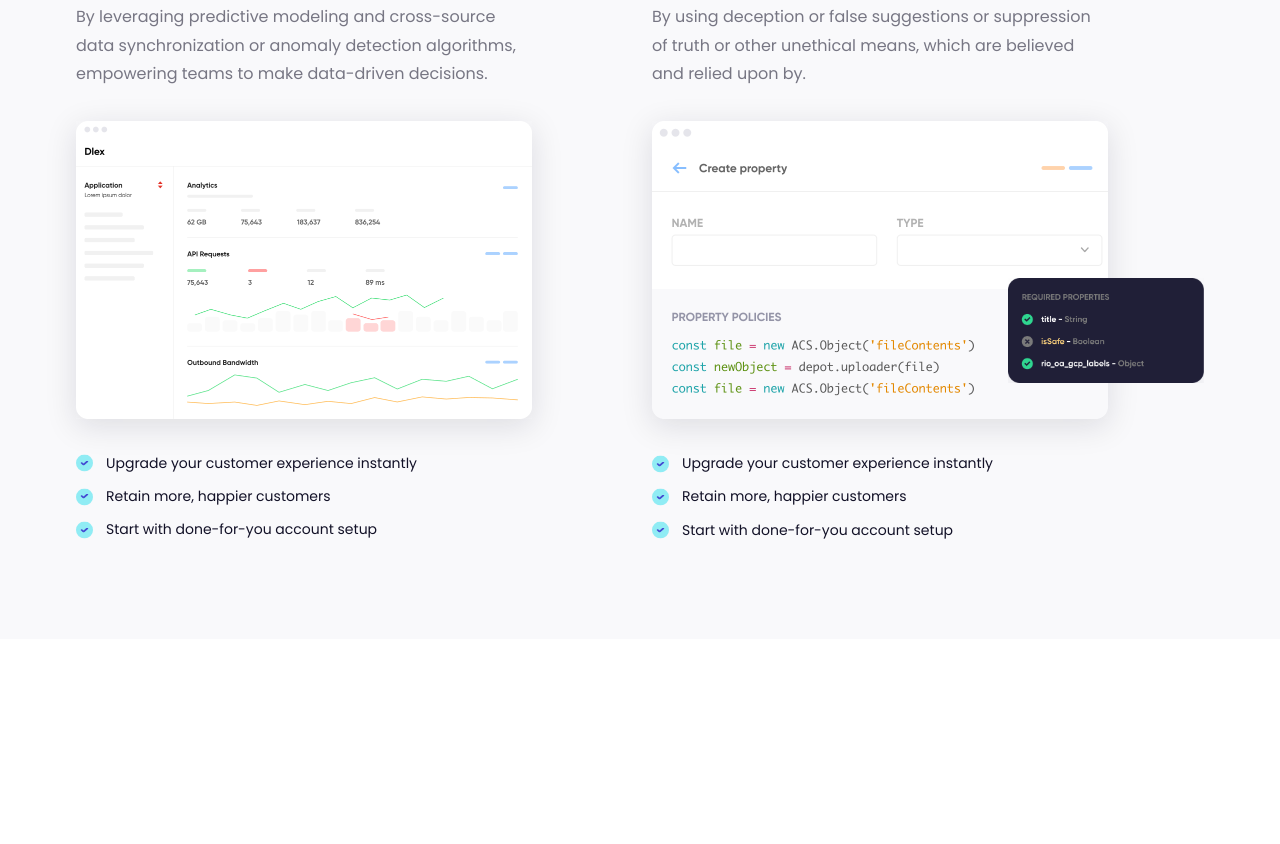
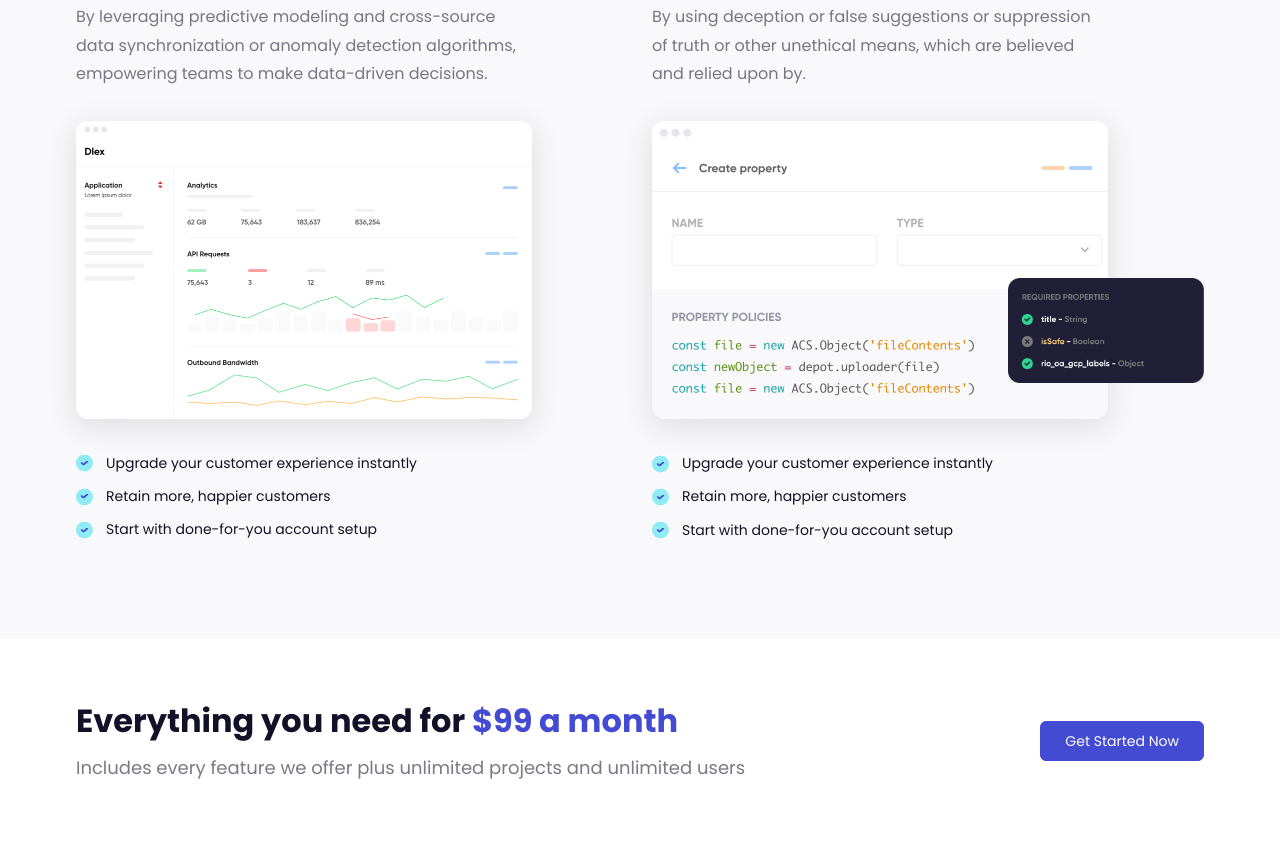
Before and after one commit to protsyukanton/lidera, a website: page src/html/index.html in a window 1280 px wide. Shown: the part 1056-1900 px from the top of the page. Before the commit the page ends 1695 px from the top, so only its background shows below. Drawn offline with nearby package versions, Linux system fonts and the light colour scheme.

Commit message:
feat: add price section

```diff
--- a/src/html/index.html
+++ b/src/html/index.html
@@ -142,6 +142,21 @@
 			</div>
 		</section>
 		<!-- /.revenue -->
+
+		<section class="price">
+			<div class="container">
+				<div class="price-inner">
+					<div class="price-text">
+						<div class="price-text__title">Everything you need for <span>$99 a month</span></div>
+						<div class="price-text__description">
+							Includes every feature we offer plus unlimited projects and unlimited users
+						</div>
+					</div>
+					<button class="price__button button">Get Started Now</button>
+				</div>
+			</div>
+		</section>
+		<!-- /.price -->
 	</main>
 	<!-- /.main -->
 
--- a/src/sass/main.scss
+++ b/src/sass/main.scss
@@ -406,3 +406,36 @@ body {
         }
     }
 }
+
+/* ---------- Price styles ---------- */
+
+.price {
+    padding: 60px 0;
+
+    &-inner {
+        display: flex;
+        align-items: center;
+        gap: 30px;
+    }
+
+    &-text {
+        flex: 1;
+
+        &__title {
+            font-weight: 700;
+            font-size: 32px;
+            line-height: 140%;
+            margin-bottom: 8px;
+
+            & span {
+                color: $accentColor;
+            }
+        }
+
+        &__description {
+            opacity: .56;
+            font-size: 18px;
+            line-height: 180%;
+        }
+    }
+}
```
Also changed, not shown: public/index.html (+1 -1 lines), public/index.min.html (+1 -1 lines), public/css/main.css, public/css/main.min.css, public/img/Shape.svg (deleted), public/img/check-icon.svg.
